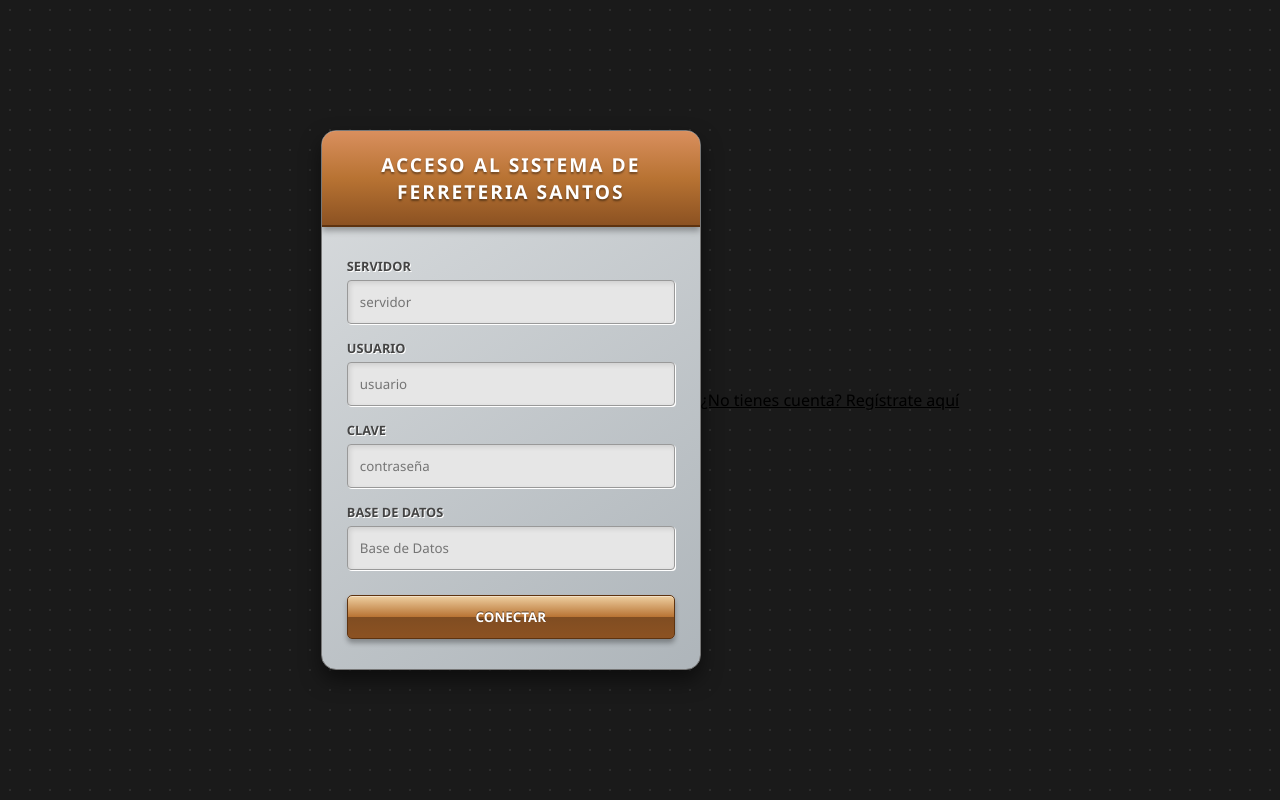
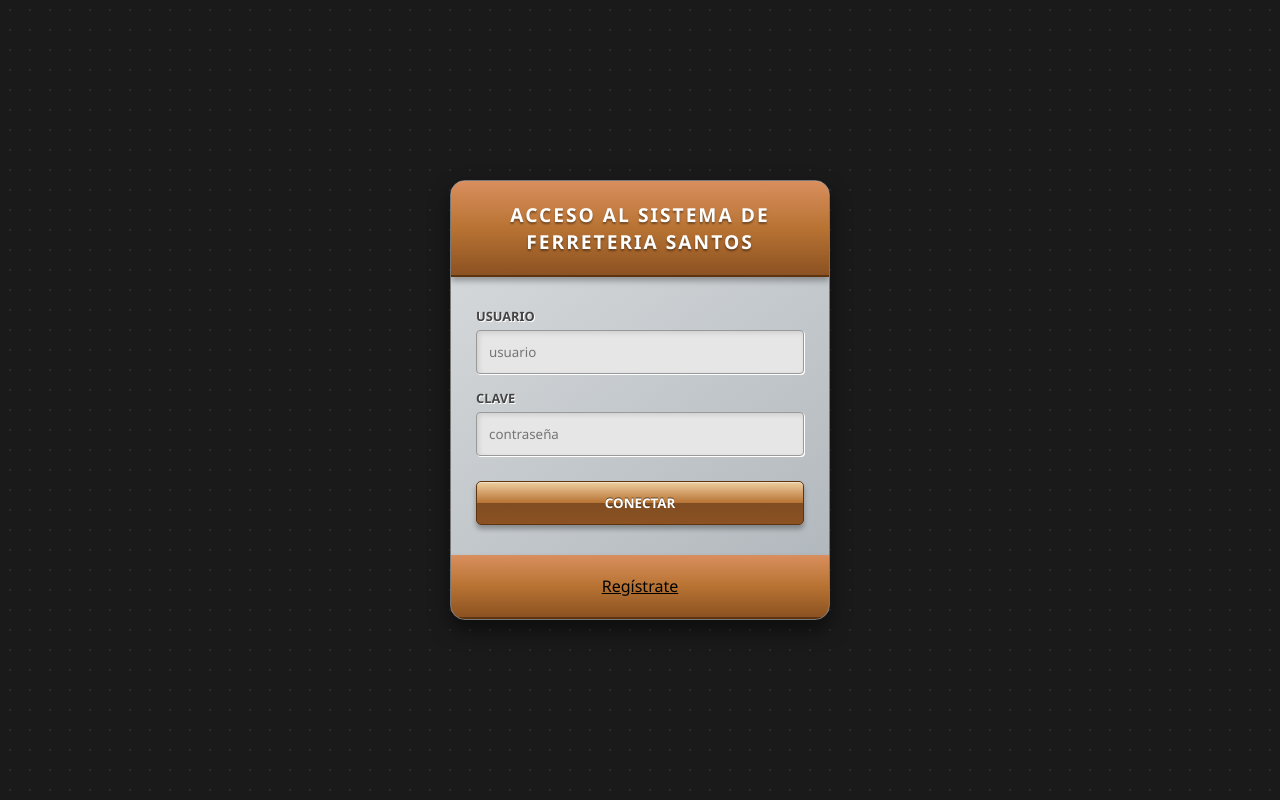
Before and after one commit to Jeanpier213/sistemaFerrero, a PHP site: page /login_vista.php in a window 1280 px wide. Run offline with PHP 8.4, Linux system fonts and the light colour scheme.

Commit message:
Update login_vista.php

```diff
--- a/vista/login_vista.php
+++ b/vista/login_vista.php
@@ -15,12 +15,7 @@
             </div>
         <?php endif; ?>
 
-        <form action="login_controlador.php" method="post" class="formulario-metal">
-
-            <div class="grupo-input">
-                <label for="server">Servidor</label>
-                <input type="text" id="server" name="txtServidor" placeholder="servidor" required>
-            </div>
+        <form action="../Controlador/login_controlador.php" method="post" class="formulario-metal">
 
             <div class="grupo-input">
                 <label for="user">Usuario</label>
@@ -32,21 +27,18 @@
                 <input type="password" id="pass" name="txtClave" placeholder="contraseña">
             </div>
 
-            <div class="grupo-input">
-                <label for="db">Base de Datos</label>
-                <input type="text" id="db" name="txtBD" placeholder="Base de Datos" required>
-            </div>
-
             <button name="conectar" type="submit" class="boton-cobre">
                 <span class="brillo"></span>
                 CONECTAR
             </button>
         </form>
+            <div class="cabecera-cobre">
+                <a href="../vista/usuarioVista.php" style="color: black; text-decoration: underline;">
+                    Regístrate
+            </a>
+      </div>
     </div>
-        <div class="text-center mt-3">
-    <a href="usuarioVista.php" style="color: black; text-decoration: underline;">
-        ¿No tienes cuenta? Regístrate aquí
-    </a>
+
 
 </body>
 
```
